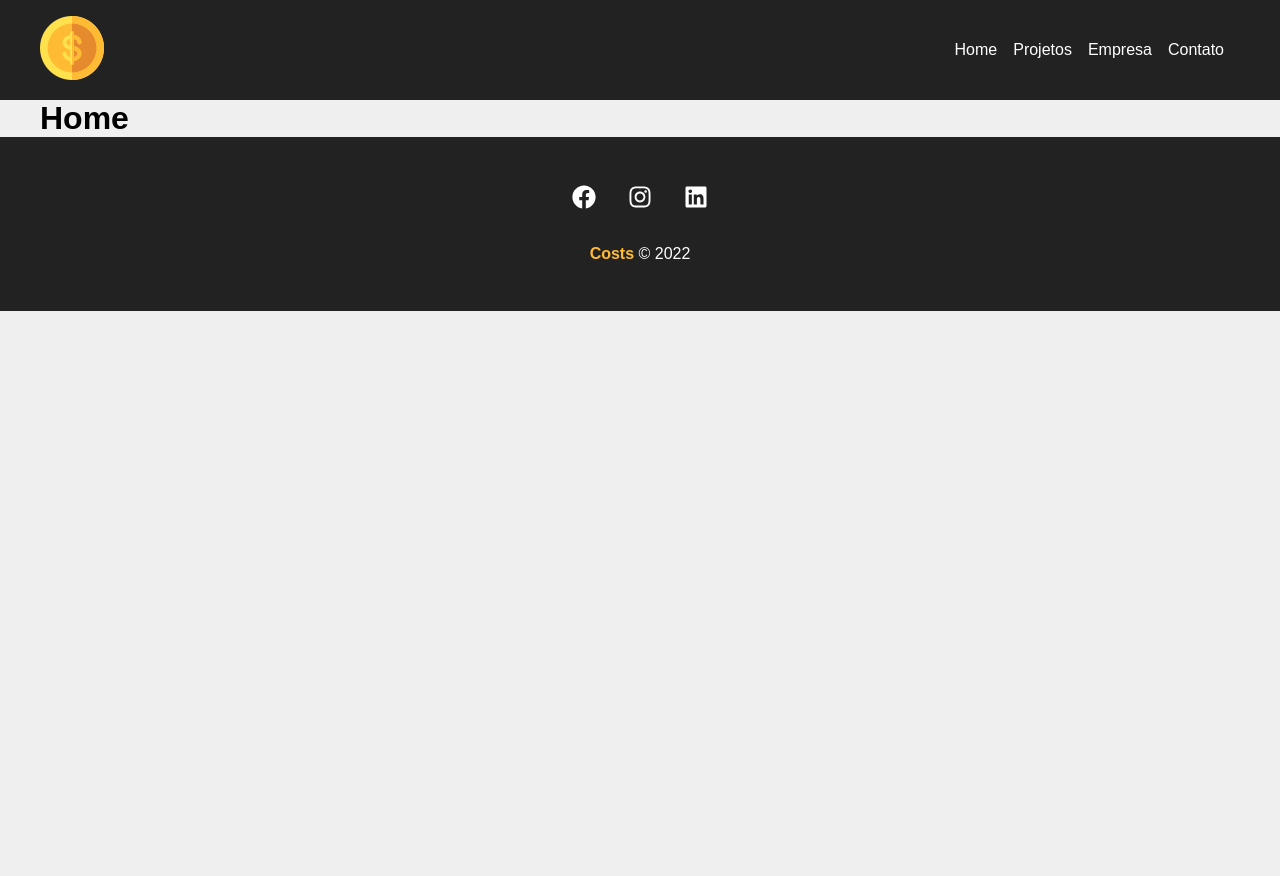
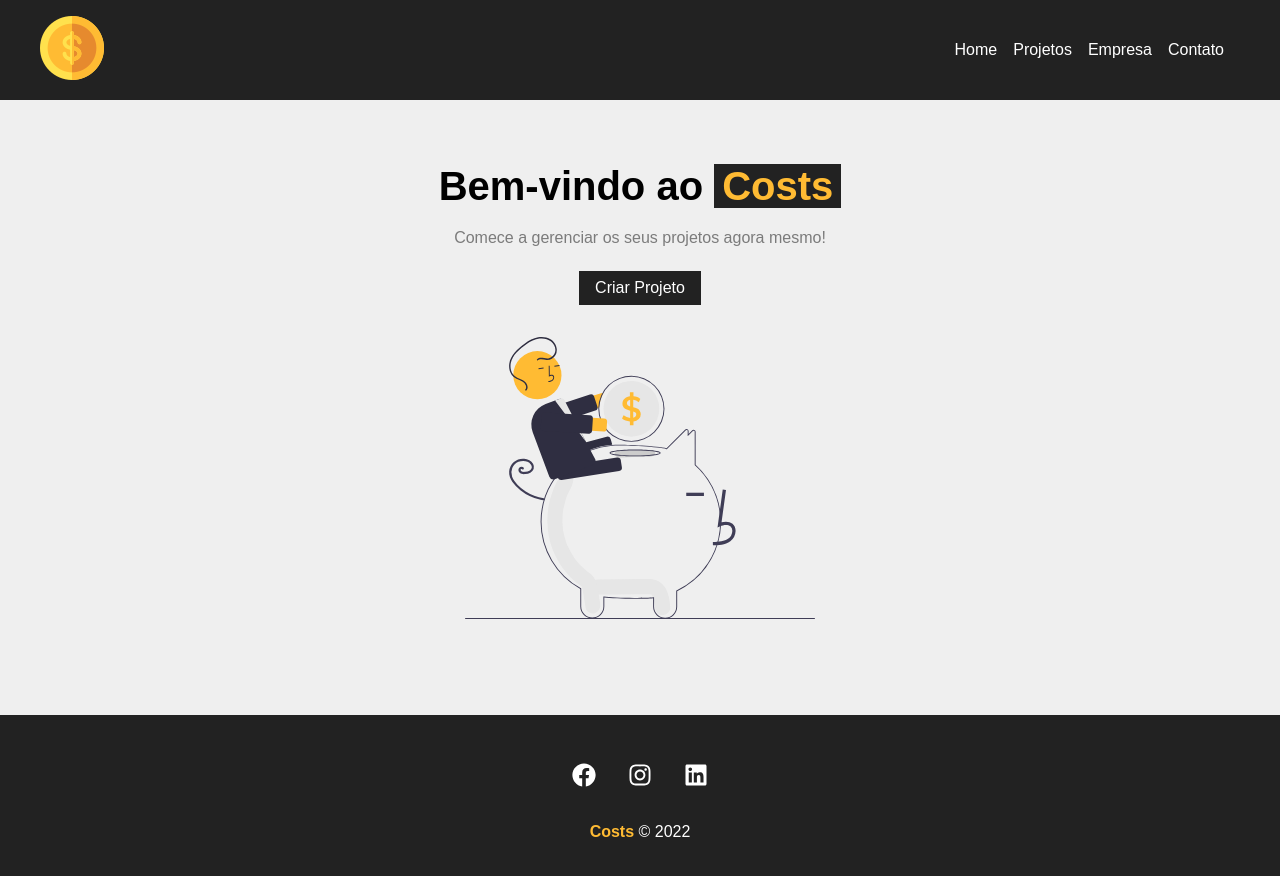
Before and after one commit to andreenakashima/costs, a React (Create React App) app: page / in a window 1280 px wide. Shown: the top 876 px of the page. Before the commit the page ends 800 px from the top, so only its background shows below. Built offline with nearby package versions, Linux system fonts and the light colour scheme.

Commit message:
Adicionado home page

```diff
--- a/src/App.js
+++ b/src/App.js
@@ -1,4 +1,4 @@
-import { BrowserRouter as Router, Routes, Route, Link } from 'react-router-dom'
+import { BrowserRouter as Router, Routes, Route } from 'react-router-dom'
 
 import Home from './components/pages/Home';
 import Contact from './components/pages/Contact';
--- /dev/null
+++ b/src/components/layout/LinkButton.js
@@ -0,0 +1,12 @@
+import { Link } from 'react-router-dom'
+import styles from './LinkButton.module.css'
+
+function LinkButton({ to, text }) {
+    return (
+        <Link to={ to } className={ styles.btn }>
+            { text }
+        </Link>
+    )
+}
+
+export default LinkButton
--- /dev/null
+++ b/src/components/layout/LinkButton.module.css
@@ -0,0 +1,11 @@
+.btn {
+    background-color: #222;
+    color: #fff;
+    padding: 0.5em 1em;
+    text-decoration: none;
+    transition: .5s;
+}
+
+.btn:hover {
+    color: #ffbb33;
+}
--- a/src/components/pages/Home.js
+++ b/src/components/pages/Home.js
@@ -1,5 +1,16 @@
+import styles from './Home.module.css'
+import savings from '../../img/savings.svg'
+import LinkButton from '../layout/LinkButton'
+
 function Home() {
-    return <h1>Home</h1>
+    return (
+        <section className={styles.home_container}>
+            <h1>Bem-vindo ao <span>Costs</span></h1>
+            <p>Comece a gerenciar os seus projetos agora mesmo!</p>
+            <LinkButton to="/newproject" text="Criar Projeto" />
+            <img src={savings} alt="Costs" />
+        </section>
+    )
 }
 
 export default Home
--- /dev/null
+++ b/src/components/pages/Home.module.css
@@ -0,0 +1,29 @@
+.home_container {
+    width: 100%;
+    display: flex;
+    flex-direction: column;
+    align-items: center;
+    justify-content: center;
+    padding: 4em;
+}
+
+.home_container h1 {
+    font-size: 2.5em;
+    margin-bottom: .5em;
+}
+
+.home_container h1 span {
+    color: #ffbb33;
+    padding: 0 .2em;
+    background-color: #222;
+}
+
+.home_container p {
+    margin-bottom: 1.5em;
+    color: #7b7b7b;
+}
+
+.home_container img {
+    width: 350px;
+    margin: 2em 0;
+}
```
